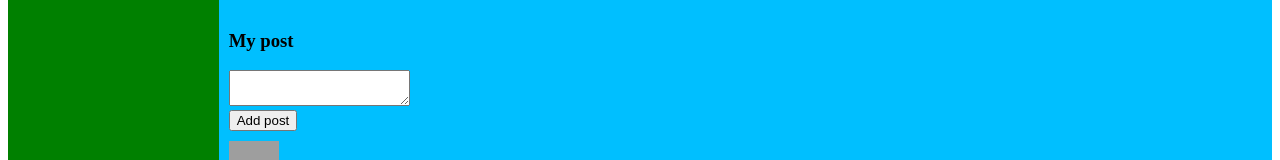
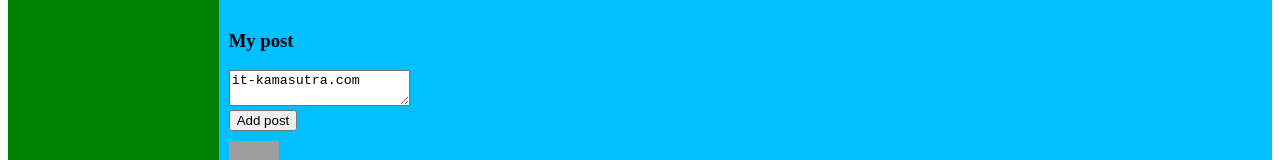
Before and after one commit to Vokey-py/TaskManager, a React (Create React App) app in the folder main/frontend/taskmanager/: page /profile in a window 1280 px wide. Shown: the part 409-569 px from the top of the page. Built offline with nearby package versions, Linux system fonts and the light colour scheme; grey boxes are pictures that could not be loaded.

Commit message:
Изучаю React Js

```diff
--- a/main/frontend/taskmanager/src/App.js
+++ b/main/frontend/taskmanager/src/App.js
@@ -12,8 +12,11 @@ const App = (props) => {
             <Navbar/>
             <div className='app-wrapper-content'>
                 <Routes>
-                        <Route path="/profile/*" element={<Profile state={props.state.profilePage} addPost={props.addPost}/>}/>
-                        <Route path="/dialogs/*" element={<Dialogs state={props.state.dialogPage}/>}/>
+                    <Route path="/profile/*" element={<Profile
+                        profilePage={props.state.profilePage}
+                        addPost={props.addPost}
+                        updateNewPostText={props.updateNewPostText}/>}/>
+                    <Route path="/dialogs/*" element={<Dialogs dialogPage={props.state.dialogPage}/>}/>
                 </Routes>
             </div>
         </div>
--- a/main/frontend/taskmanager/src/components/Dialogs/Dialogs.jsx
+++ b/main/frontend/taskmanager/src/components/Dialogs/Dialogs.jsx
@@ -6,8 +6,8 @@ import Message from "./Message/Message";
 
 const Dialogs = (props) => {
 
-    let dialogsElements = props.state.dialogsData.map(d => <DialogItem id={d.id} name={d.name}/>)
-    let messagesElements = props.state.messagesData.map(m => <Message message={m.message}/>)
+    let dialogsElements = props.dialogPage.dialogsData.map(d => <DialogItem id={d.id} name={d.name}/>)
+    let messagesElements = props.dialogPage.messagesData.map(m => <Message message={m.message}/>)
 
     return (
         <div className={s.dialog}>
--- a/main/frontend/taskmanager/src/components/Profile/MyPosts/MyPosts.jsx
+++ b/main/frontend/taskmanager/src/components/Profile/MyPosts/MyPosts.jsx
@@ -2,7 +2,6 @@ import s from './MyPosts.module.css'
 import Post from "./Post/Post"
 import React from "react";
 
-let addPost
 
 const MyPosts = (props) => {
 
@@ -11,16 +10,21 @@ const MyPosts = (props) => {
     let addPost = () => {
         let text = newPostElement.current.value
         props.addPost(text)
-        newPostElement.current.value = ''
     }
 
-    let postsElements = props.state.postData.map(p => <Post message={p.message} likesCount={p.likeCount}/>)
+    let onPostChange = () => {
+        debugger;
+        let text = newPostElement.current.value
+        props.updateNewPostText(text)
+    }
+
+    let postsElements = props.profilePage.postData.map(p => <Post message={p.message} likesCount={p.likeCount}/>)
     return (
         <div className={s.myPostBlock}>
             <h3>My post</h3>
             <div>
                 <div>
-                    <textarea ref={newPostElement}></textarea>
+                    <textarea onChange={onPostChange} ref={newPostElement} value={props.profilePage.newPostText}/>
                 </div>
                 <div>
                     <button onClick={ addPost }>Add post</button>
--- a/main/frontend/taskmanager/src/components/Profile/Profile.jsx
+++ b/main/frontend/taskmanager/src/components/Profile/Profile.jsx
@@ -6,7 +6,7 @@ const Profile = (props) => {
     return (
         <div>
             <ProfileInfo/>
-            <MyPosts state={props.state} addPost={props.addPost}/>
+            <MyPosts profilePage={props.profilePage} addPost={props.addPost} updateNewPostText={props.updateNewPostText}/>
         </div>
     );
 }
--- a/main/frontend/taskmanager/src/index.js
+++ b/main/frontend/taskmanager/src/index.js
@@ -1,4 +1,25 @@
-import {renderEntireTree} from "./render";
-import state from "./redux/state";
+import React from 'react';
+import ReactDOM from 'react-dom/client';
+import App from './App';
+import reportWebVitals from './reportWebVitals';
+import {BrowserRouter} from "react-router-dom";
+import store from "./redux/state";
 
-renderEntireTree(state)
+let renderEntireTree = (state) => {
+    const root = ReactDOM.createRoot(document.getElementById('root'));
+    root.render(
+        <React.StrictMode>
+            <BrowserRouter>
+                <App state={state} addPost={store.addPost.bind(store)} updateNewPostText={store.updateNewPostText.bind(store)}/>
+            </BrowserRouter>
+        </React.StrictMode>
+    );
+}
+renderEntireTree(store.getState());
+
+store.subscribe(renderEntireTree);
+
+// If you want to start measuring performance in your app, pass a function
+// to log results (for example: reportWebVitals(console.log))
+// or send to an analytics endpoint. Learn more: https://bit.ly/CRA-vitals
+reportWebVitals();
--- a/main/frontend/taskmanager/src/redux/state.js
+++ b/main/frontend/taskmanager/src/redux/state.js
@@ -1,12 +1,11 @@
-import {renderEntireTree} from "../render";
-
-
-let state = {
+let store = {
+    _state: {
         profilePage: {
             postData: [
                 {id: 1, message: 'Hi, how are you?', likeCount: '10'},
                 {id: 2, message: 'I good, and you?', likeCount: '23'},
             ],
+            newPostText: 'it-kamasutra.com'
         },
         dialogPage: {
             dialogsData: [
@@ -20,16 +19,31 @@ let state = {
                 {id: 3, message: 'Is Ruslan'}
             ],
         }
+    },
+    getState(){
+        return this._state
+    },
+    _callSubscriber() {
+        console.log('State changed')
+    },
+    addPost() {
+        let newPost = {
+            id: 5,
+            message: this._state.profilePage.newPostText,
+            likesCount: 0,
+        }
+        this._state.profilePage.postData.push(newPost);
+        this._state.profilePage.newPostText = '';
+        this._callSubscriber(this._state)
+    },
+    updateNewPostText(newText) {
+        this._state.profilePage.newPostText = newText
+        this._callSubscriber(this._state)
+    },
+    subscribe(observer) {
+        this._callSubscriber = observer
+    }
 }
 
-export let addPost = (postMessage) => {
-    let newPost = {
-        id: 5,
-        message: postMessage,
-        likesCount: 0,
-    }
-
-    state.profilePage.postData.push(newPost)
-    renderEntireTree(state)
-}
-export default state
+export default store;
+window.store = store;
--- a/main/frontend/taskmanager/src/render.js
+++ /dev/null
@@ -1,23 +0,0 @@
-import React from 'react';
-import ReactDOM from 'react-dom/client';
-import App from './App';
-import reportWebVitals from './reportWebVitals';
-import {BrowserRouter} from "react-router-dom";
-import {addPost} from "./redux/state";
-
-export let renderEntireTree = (state) => {
-    const root = ReactDOM.createRoot(document.getElementById('root'));
-    root.render(
-        <React.StrictMode>
-            <BrowserRouter>
-                <App state={state} addPost={addPost}/>
-            </BrowserRouter>
-        </React.StrictMode>
-    );
-}
-
-
-// If you want to start measuring performance in your app, pass a function
-// to log results (for example: reportWebVitals(console.log))
-// or send to an analytics endpoint. Learn more: https://bit.ly/CRA-vitals
-reportWebVitals();
```
Lines whose indentation alone changed are shown as unchanged.
